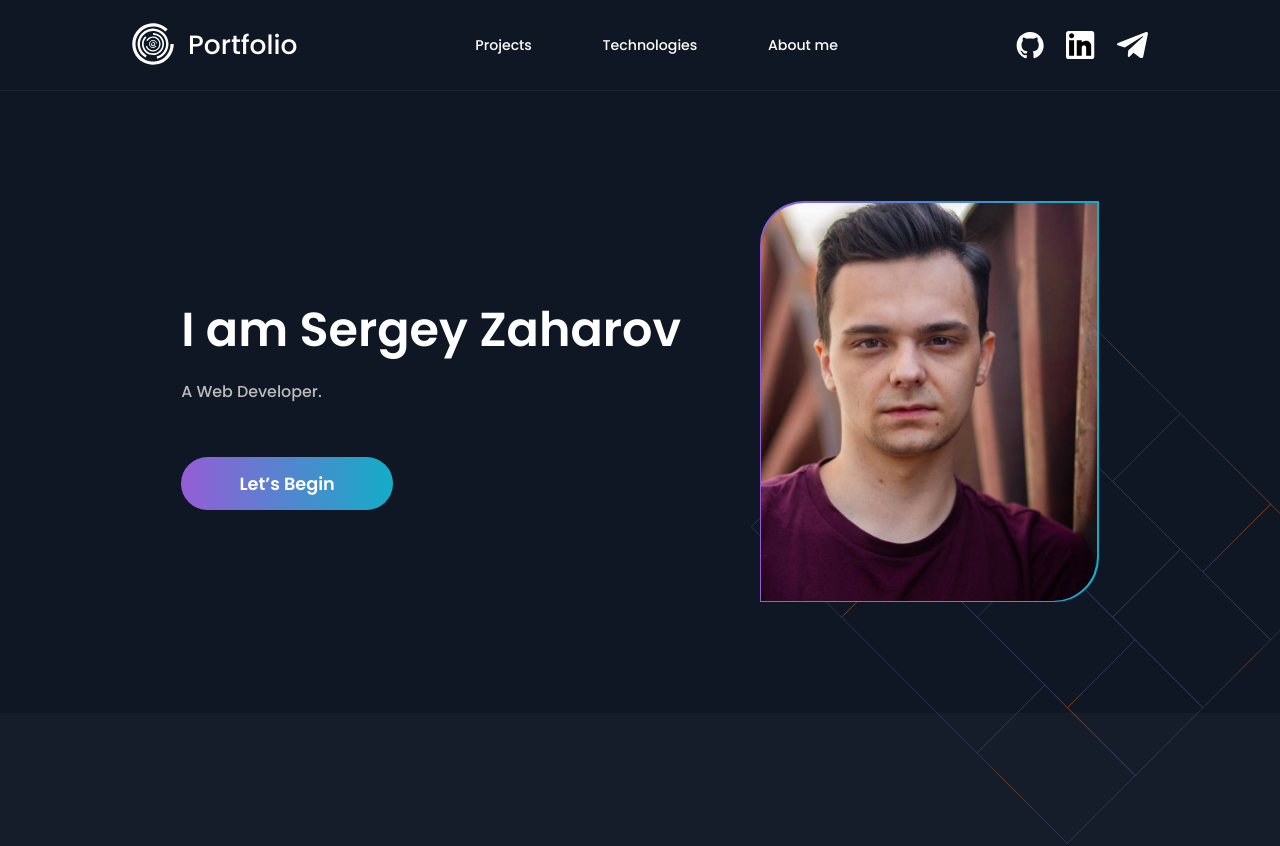
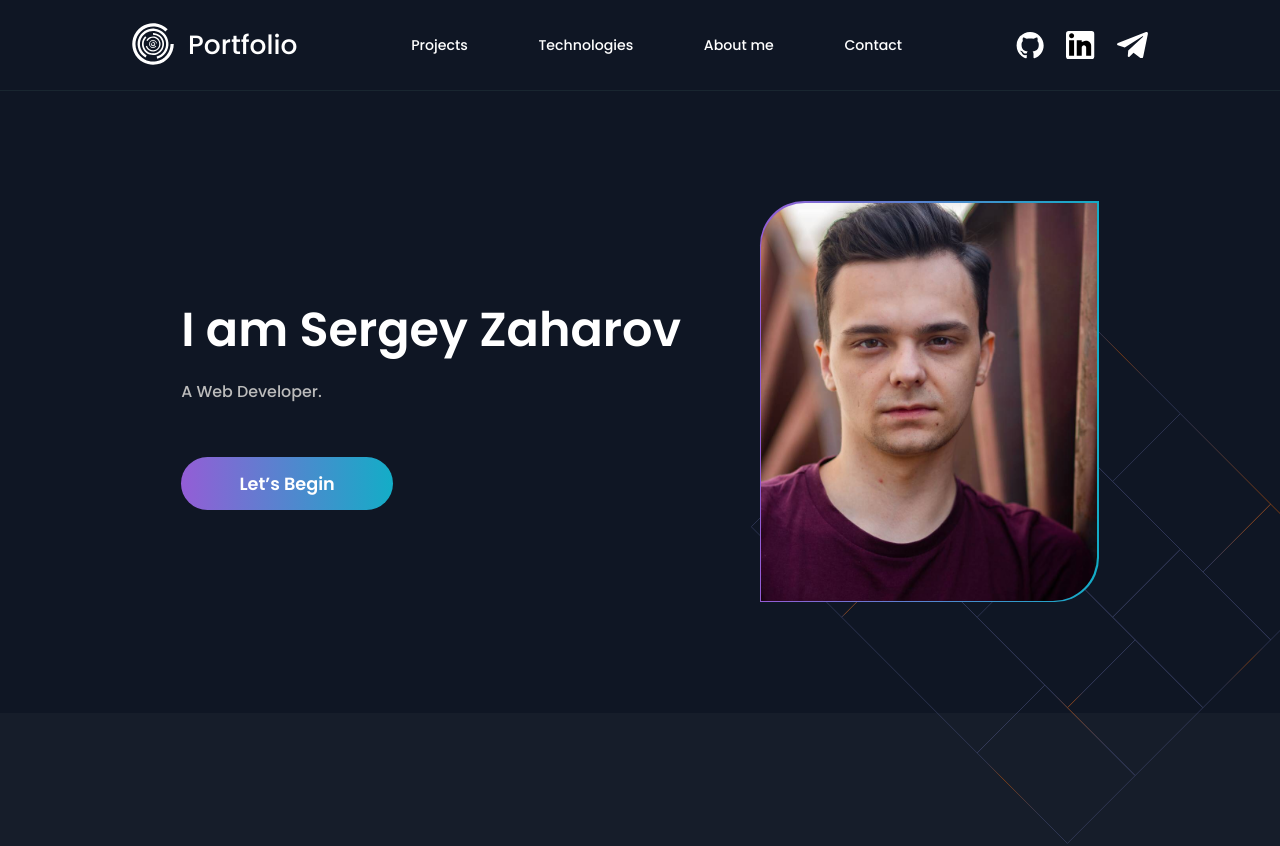
Before and after one commit to Sealba/portfolio-start-project-vite-main, a React (Vite) app: page / in a window 1280 px wide. Shown: the top 846 px of the page. Built offline with nearby package versions, Linux system fonts and the light colour scheme.

Commit message:
Feat: fixes

```diff
--- a/pnpm-workspace.yaml
+++ b/pnpm-workspace.yaml
@@ -1,2 +1,2 @@
 allowBuilds:
-  esbuild: set this to true or false
+  esbuild: false
--- a/src/components/menu/Menu.tsx
+++ b/src/components/menu/Menu.tsx
@@ -1,28 +1,31 @@
 import styled from "styled-components";
 import {theme} from "../../styles/Theme.ts";
+import {Link} from "react-scroll";
 
 
 export const Menu = () => {
     return (
         <StyledMenu>
             <ul>
-                <li><a href="#projects">Projects</a></li>
-                <li><a href="#technologies">Technologies</a></li>
-                <li><a href="#experience">About me</a></li>
+                <li><Anchor to={"projects"}>Projects</Anchor></li>
+                <li><Anchor offset={-20} to={"technologies"}>Technologies</Anchor></li>
+                <li><Anchor offset={-20} to={"experience"}>About me</Anchor></li>
+                <li><Anchor to={"contact"}>Contact</Anchor></li>
             </ul>
         </StyledMenu>
     );
 };
 
 const StyledMenu = styled.nav`
-    ul{
+    ul {
         display: flex;
         flex-direction: row;
         gap: 80rem;
         list-style: none;
     }
-    li{
-        a{
+
+    li {
+        a {
             text-decoration: none;
             font-weight: 500;
             font-size: 16rem;
@@ -34,8 +37,22 @@ const StyledMenu = styled.nav`
             &:hover {
                 color: ${theme.colors.hover};
             }
-    }
-    @media ${theme.media.mobile} {
-        display: none;
+        }
+
+        @media ${theme.media.mobile} {
+            display: none;
+        }
+`
+const Anchor = styled(Link)`
+    text-decoration: none;
+    font-weight: 500;
+    font-size: 16rem;
+    color: ${theme.colors.font};
+    cursor: pointer;
+    transition: color ${theme.transition};
+    scroll-behavior: smooth;
+
+    &:hover {
+        color: ${theme.colors.hover};
     }
 `
--- a/src/components/mobilemenu/MobileMenu.tsx
+++ b/src/components/mobilemenu/MobileMenu.tsx
@@ -1,5 +1,6 @@
 import styled from "styled-components";
 import {theme} from "../../styles/Theme.ts";
+import {Link} from 'react-scroll';
 
 type MobileMenuPropsType = {
     onLinkClick?: () => void;
@@ -8,11 +9,11 @@ type MobileMenuPropsType = {
 export const MobileMenu = ({onLinkClick}: MobileMenuPropsType) => {
     return (
         <StyledMenu aria-modal={true}>
-
             <ul>
-                <li><a onClick={onLinkClick} href="#projects">Projects</a></li>
-                <li><a onClick={onLinkClick} href="#technologies">Technologies</a></li>
-                <li><a onClick={onLinkClick} href="#experience">About me</a></li>
+                <li><Anchor onClick={onLinkClick} offset={-60} to="projects">Projects</Anchor></li>
+                <li><Anchor onClick={onLinkClick} offset={-60} to="technologies">Technologies</Anchor></li>
+                <li><Anchor onClick={onLinkClick} offset={-60} to="experience">About me</Anchor></li>
+                <li><Anchor onClick={onLinkClick} offset={-60} to="contact">Сontact</Anchor></li>
             </ul>
 
         </StyledMenu>
@@ -41,6 +42,7 @@ const StyledMenu = styled.nav`
         }
     }
 
+
     li {
         a {
             text-decoration: none;
@@ -50,9 +52,22 @@ const StyledMenu = styled.nav`
             cursor: pointer;
             transition: color ${theme.transition};
             scroll-behavior: smooth;
+
             &:hover {
                 color: ${theme.colors.hover};
             }
         }
     }
 `
+const Anchor = styled(Link)`
+    text-decoration: none;
+    font-weight: 500;
+    font-size: 16rem;
+    color: ${theme.colors.font};
+    cursor: pointer;
+    transition: color ${theme.transition};
+    scroll-behavior: smooth;
+
+    &:hover {
+        color: ${theme.colors.hover};
+    }`
--- a/src/layout/sections/contact/Contact.tsx
+++ b/src/layout/sections/contact/Contact.tsx
@@ -2,21 +2,43 @@ import styled from "styled-components";
 import {theme} from "../../../styles/Theme.ts";
 import {SectionTitle} from "../../../components/sectiontitle/SectionTitle.tsx";
 import {Container} from "../../../components/Container.tsx";
+import emailjs from '@emailjs/browser';
+import {useRef} from "react";
 
 export const Contact = () => {
+        const form = useRef<HTMLFormElement>(null);
+
+        const sendEmail = (e: any) => {
+            e.preventDefault();
+            if (!form.current)
+                return
+            emailjs
+                .sendForm('service_c96n8x3', 'template_pvusldd', form.current, {
+                    publicKey: 'ujsQwtH1w76eqTpUK',
+                })
+                .then(
+                    () => {
+                        console.log('SUCCESS!');
+                    },
+                    (error) => {
+                        console.log('FAILED...', error.text);
+                    },
+                );
+            e.target.reset();
+        };
         return (
-        <ContactSection>
+            <ContactSection id="contact">
                 <Container>
                     <SectionTitle>Contact</SectionTitle>
-                <ContactForm action={"/"} method={"POST"}>
+                    <ContactForm ref={form} onSubmit={sendEmail}>
                         <BackgroundWrapper>
-                        <Field type={"textarea"} placeholder={"Your name..."} />
+                            <Field type={"textarea"} placeholder={"Your name..."} name={"user_name"}/>
                         </BackgroundWrapper>
                         <BackgroundWrapper>
-                        <Field type={"textarea"} placeholder={"Your Email..."} />
+                            <Field type={"textarea"} placeholder={"Your Email..."} name={"email"}/>
                         </BackgroundWrapper>
                         <BackgroundWrapper>
-                        <Field as={"textarea"} placeholder={"Your message..."} />
+                            <Field as={"textarea"} placeholder={"Your message..."} name={"message"}/>
                         </BackgroundWrapper>
                         <Btn type={"submit"}>Send</Btn>
                     </ContactForm>
@@ -41,17 +63,20 @@ const ContactForm = styled.form`
         align-items: center;
         justify-content: center;
         gap: 16rem;
-    textarea{
+
+        textarea {
             resize: none;
             height: 155px;
         }
     `
     const Field = styled.input`
         width: 100%;
+        font-weight: 400;
         min-height: 32px;
         background-color: ${theme.colors.secondaryBg};
         color: ${theme.colors.font};
         padding: 10px 7px 10px 7px;
+        font-size: 16px;
     `
     const BackgroundWrapper = styled.div`
         position: relative;
```
Also changed, not shown: package.json (+8 -2 lines), 1 other file (tests, documents, lock files or other folders). Lines whose indentation alone changed are shown as unchanged.
